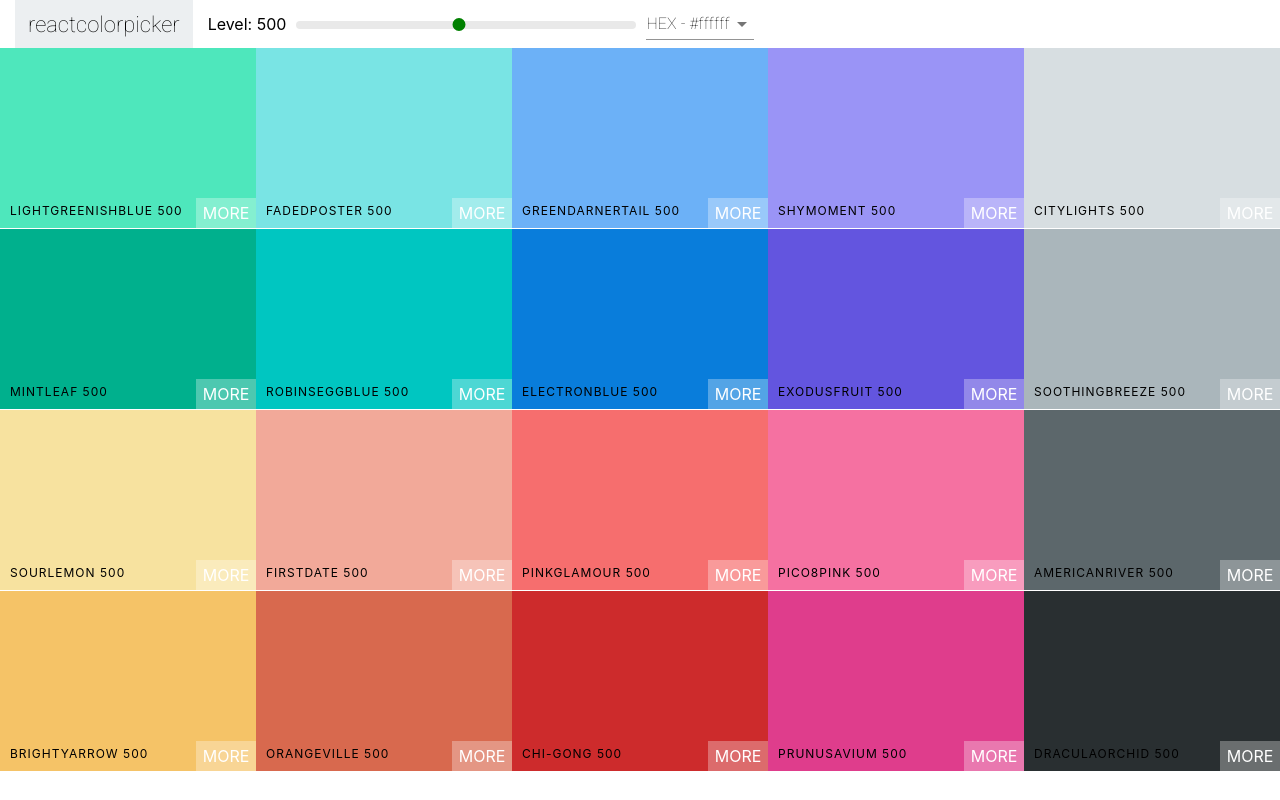
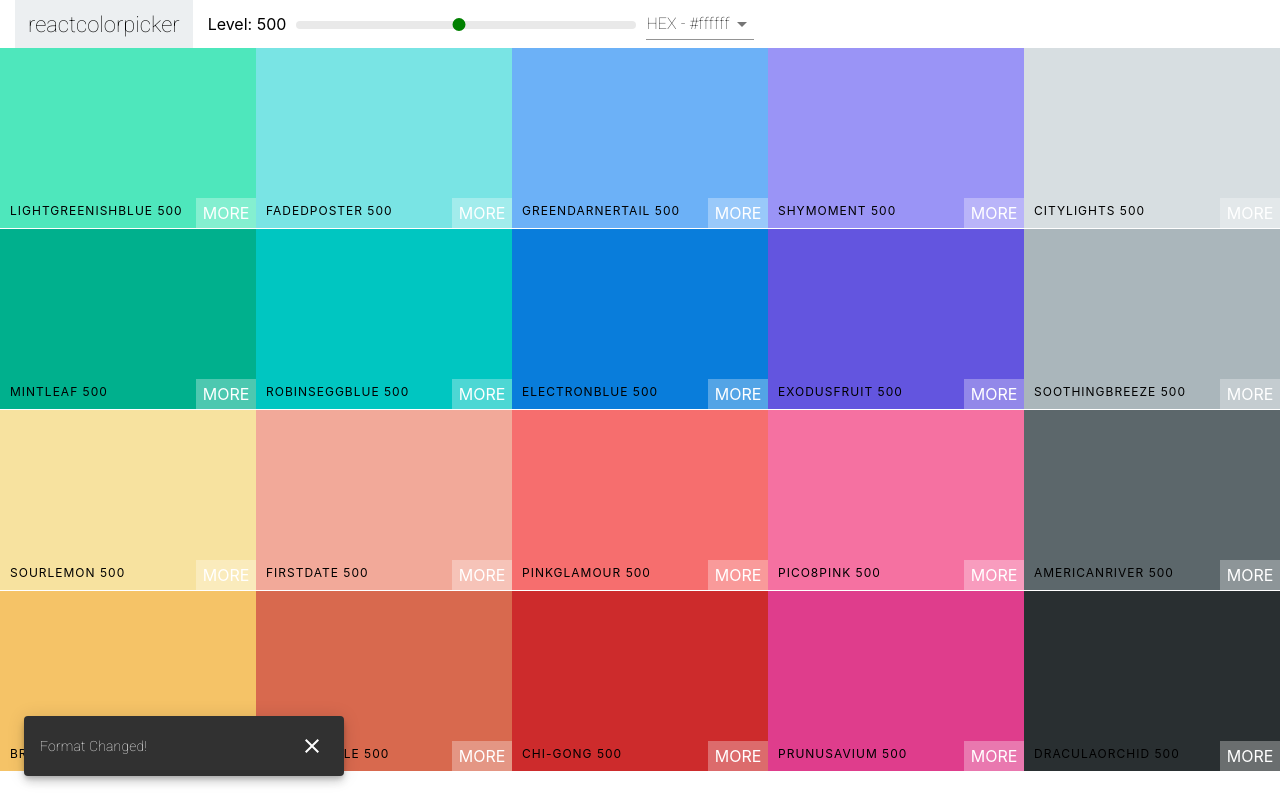
Before and after one commit to Theseus33/Color-Box, a React (Create React App) app: page / in a window 1280 px wide. Built offline with nearby package versions, Linux system fonts and the light colour scheme.

Commit message:
add snackbar

```diff
--- a/src/Navbar.js
+++ b/src/Navbar.js
@@ -1,6 +1,9 @@
 import React, { Component } from 'react';
 import Select from "@material-ui/core/Select";
 import MenuItem from "@material-ui/core/MenuItem";
+import Snackbar from "@material-ui/core/Snackbar";
+import IconButton from "@material-ui/core/IconButton";
+import CloseIcon from "@material-ui/icons/Close";
 import Slider from "rc-slider";
 import "rc-slider/assets/index.css";
 import "./Navbar.css";
@@ -9,7 +12,7 @@ import "./Navbar.css";
 class Navbar extends Component {
     constructor(props){
         super(props);
-        this.state = { format: "hex" };
+        this.state = { format: "hex", open: "true" };
         this.handleChange = this.handleChange.bind(this);
     }
     handleChange(e){
@@ -41,6 +44,22 @@ class Navbar extends Component {
                     <MenuItem value="rgba">RGBA - rgba(255, 255, 255, 1.0)</MenuItem>
                 </Select>
             </div>
+            <Snackbar
+            anchorOrigin={{ vertical: "bottom", horizontal: "left" }}
+            open={this.state.open}
+            autoHideDuration={3000}
+            message={<span id="message-id">Format Changed!</span>}
+            ContentProps={{
+            "aria-describedby": "message-id"
+            }}
+            onClose={this.closeSnackbar}
+            action={[
+            <IconButton onCLick={this.closeSnackbar} color="inherit" key="close" aria-label="close">
+                <CloseIcon/>
+            </IconButton>
+
+            ]}
+            />
             </header>
 
         );
```
